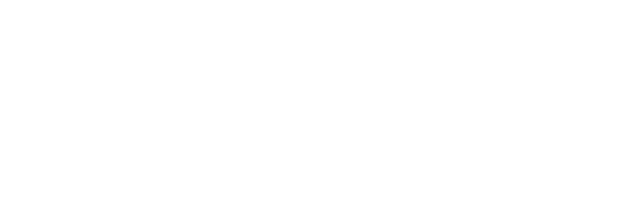
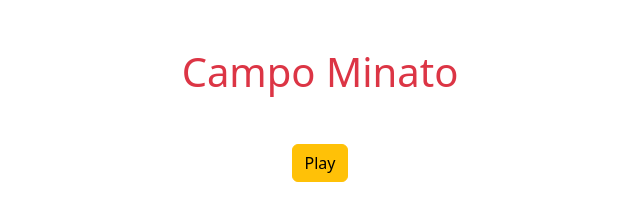
Before and after one commit to fabiomuzzu/js-campominato-grid, a plain HTML site: page index.html in a window 1280 px wide. Shown: the whole page, without its empty margins (320-960 px from the left). Drawn offline with nearby package versions, Linux system fonts and the light colour scheme.

Commit message:
added css updated html, readme and js

```diff
--- /dev/null
+++ b/css/style.css
@@ -0,0 +1,5 @@
+*{
+    margin: 0;
+    padding: 0;
+    box-sizing: border-box;
+}
--- a/index.html
+++ b/index.html
@@ -3,9 +3,23 @@
 <head>
     <meta charset="UTF-8">
     <meta name="viewport" content="width=device-width, initial-scale=1.0">
-    <title>Document</title>
+    <link href="https://cdn.jsdelivr.net/npm/bootstrap@5.3.2/dist/css/bootstrap.min.css" rel="stylesheet" integrity="sha384-T3c6CoIi6uLrA9TneNEoa7RxnatzjcDSCmG1MXxSR1GAsXEV/Dwwykc2MPK8M2HN" crossorigin="anonymous">
+    <link rel="stylesheet" href="./css/style.css">
+    <title>Campo Minato</title>
 </head>
 <body>
+    <main>
+        <!-- Titolo -->
+        <h1 class="text-center my-5 text-danger ">
+            Campo Minato
+        </h1>
+
+        <!-- Sezione pulsante play -->
+        <div class="d-flex justify-content-center">
+            <!-- Pulsante di play -->
+            <button type="button" class="btn btn-warning" id="play_btn">Play</button>
+        </div>
+    </main>
     <script type="text/javascript" src="./js/script.js"></script>
 </body>
 </html>
--- a/js/script.js
+++ b/js/script.js
@@ -0,0 +1,9 @@
+// 1 - Dichiaro const per il pulsante play
+const play_btn = document.getElementById('play_btn');
+
+// 2 - Creo funzione per il click del pulsante play
+play_btn.addEventListener('click', function(){
+
+
+
+});
```
Also changed, not shown: 1 other file.
